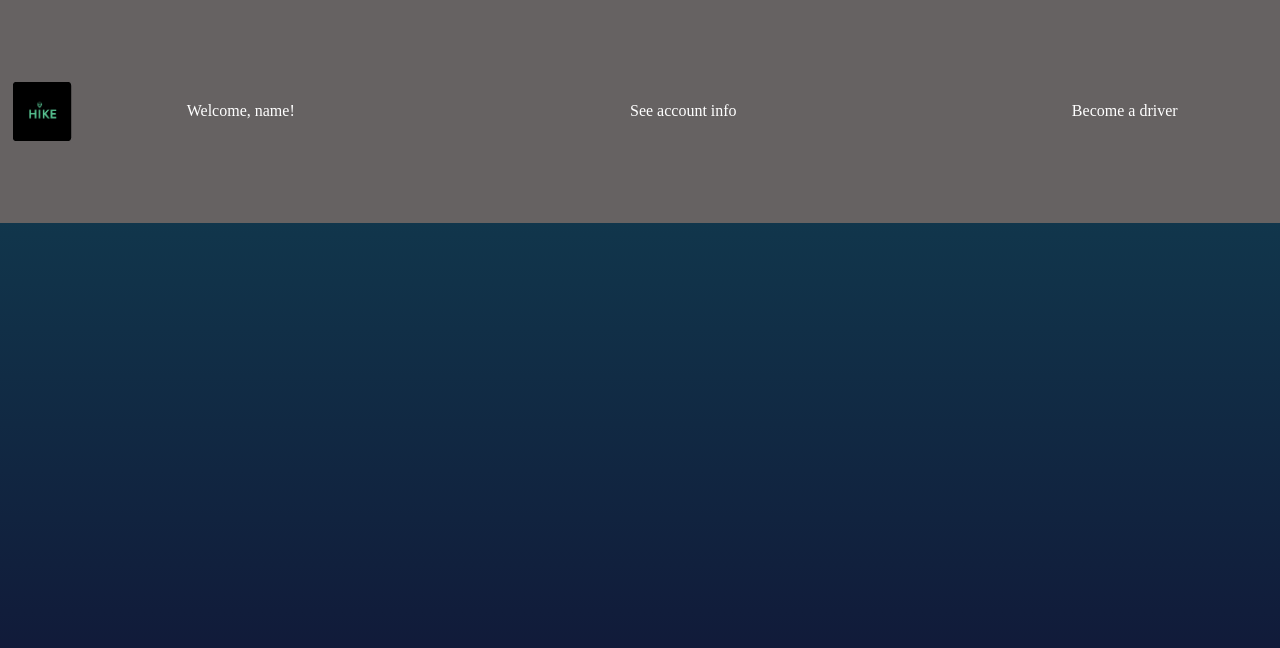
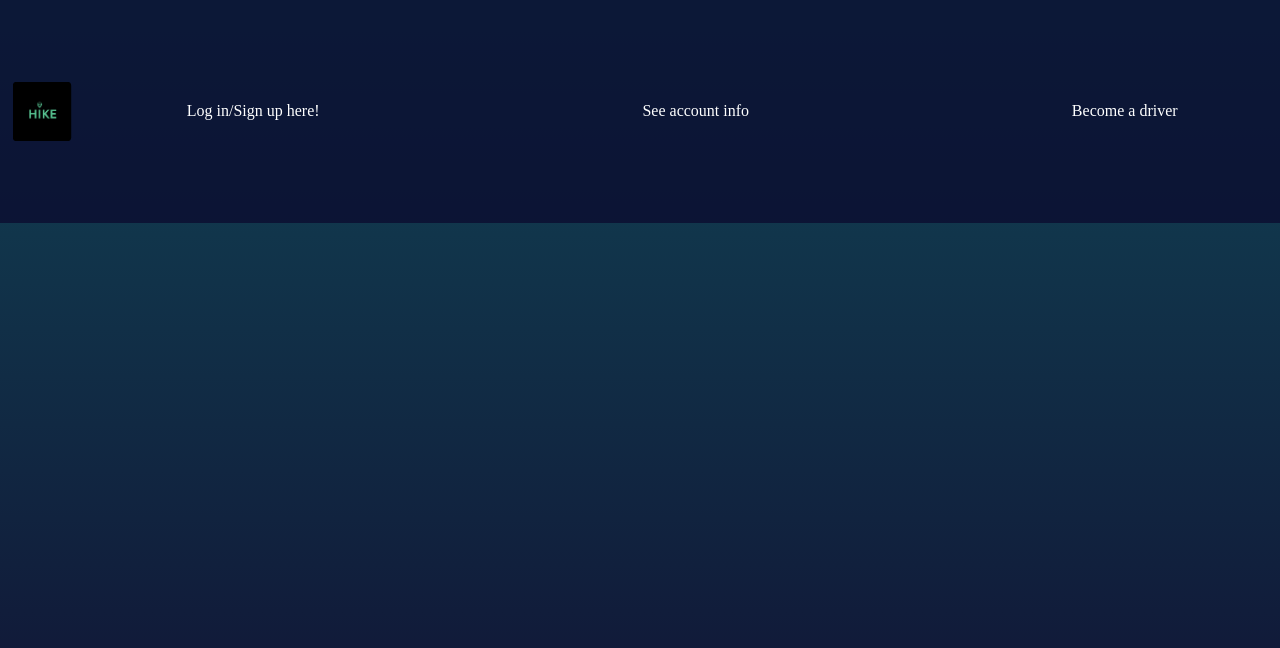
Before and after one commit to Sorinenachioiu/Assignment1, a plain HTML site: page index.html in a window 1280 px wide. Drawn offline with Linux system fonts and the light colour scheme.

Commit message:
committed

```diff
--- a/css/style.css
+++ b/css/style.css
@@ -33,7 +33,7 @@ img:hover{
     display: flex;
 }
 .header {
-    background-color: rgb(102, 98, 98);
+    background-color: rgba(11, 6, 44, 0.699);
     color: #FFF;
     display: flex;
     flex-direction:row;
--- a/index.html
+++ b/index.html
@@ -12,7 +12,7 @@
         <img src="images/logo.jpeg">
 
         <ul class="nav">
-            <li><a href="#">Welcome, name!</a></li>
+            <li><a href="#">Log in/Sign up here!</a></li>
             <li><a>See account info</a></li>
             <li><a>Become a driver</a></li>
         </ul>
```
